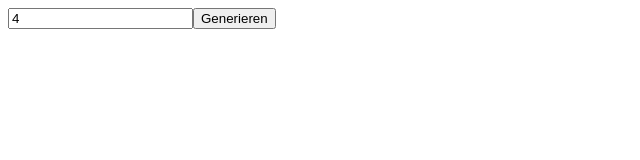
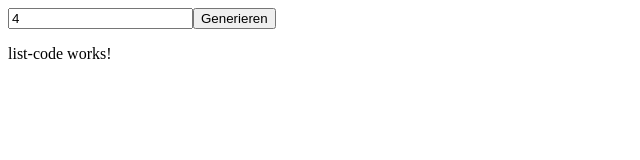
Before and after one commit to KevinKarahali/code-generator, an Angular app: page / in a window 1280 px wide. Shown: the top 160 px of the page, without its empty margins (0-640 px from the left). Built offline with nearby package versions, Linux system fonts and the light colour scheme.

Commit message:
adding list code component

```diff
--- a/src/app/app.component.html
+++ b/src/app/app.component.html
@@ -1 +1,2 @@
 <app-generator></app-generator>
+<app-list-code></app-list-code>
--- a/src/app/code-generator/generator/generator.component.ts
+++ b/src/app/code-generator/generator/generator.component.ts
@@ -7,7 +7,7 @@ import {GeneratorService} from "../services/generator.service";
   styleUrls: ['./generator.component.css']
 })
 export class GeneratorComponent {
-  number: number = 4;
+  public number: number = 4;
 
   constructor(private generatorService: GeneratorService) {
   }
--- /dev/null
+++ b/src/app/code-generator/list-code/list-code.component.html
@@ -0,0 +1 @@
+<p>list-code works!</p>
--- /dev/null
+++ b/src/app/code-generator/list-code/list-code.component.ts
@@ -0,0 +1,15 @@
+import { Component, OnInit } from '@angular/core';
+
+@Component({
+  selector: 'app-list-code',
+  templateUrl: './list-code.component.html',
+  styleUrls: ['./list-code.component.css']
+})
+export class ListCodeComponent implements OnInit {
+
+  constructor() { }
+
+  ngOnInit(): void {
+  }
+
+}
```
Also changed, not shown: src/app/code-generator/code-generator.module.ts (+5 -2 lines), src/app/code-generator/list-code/list-code.component.css (added).
